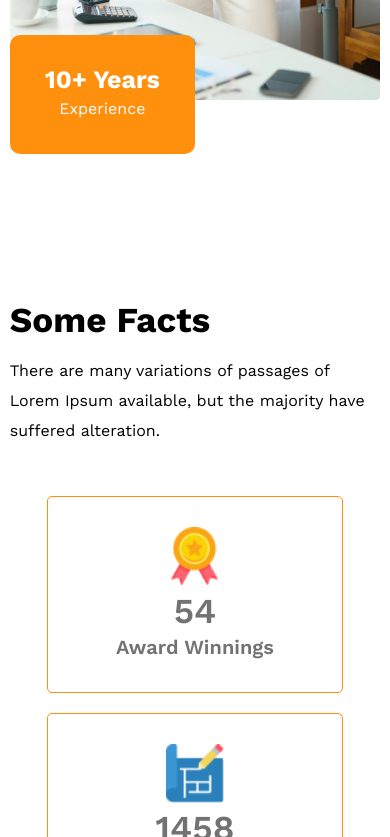
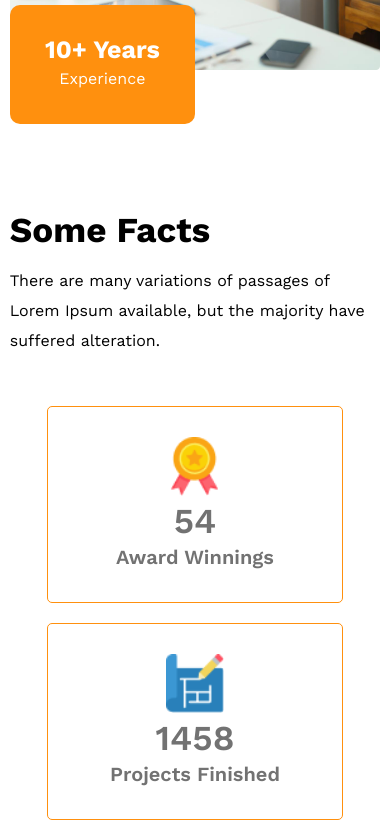
Before and after one commit to arib-web/Assignment-2, a plain HTML site: page index.html in a window 390 px wide. Shown: the part 3700-4537 px from the top of the page. Drawn offline with nearby package versions, Linux system fonts and the light colour scheme.

Commit message:
css style changes

```diff
--- a/css/responsive.css
+++ b/css/responsive.css
@@ -1,5 +1,8 @@
 /* Reponsive for mobile device */
-@media only screen and (max-width: 600px) {
+@media only screen and (max-width: 576px) {
+    section{
+        padding: 60px 0;
+    }
     .container {
         width: 95%;
     }
@@ -20,6 +23,7 @@
     .section-title p {
         width: 100%;
     }
+    /* Common CSS End Here  */
     .header {
         height: 900px;
     }
```
